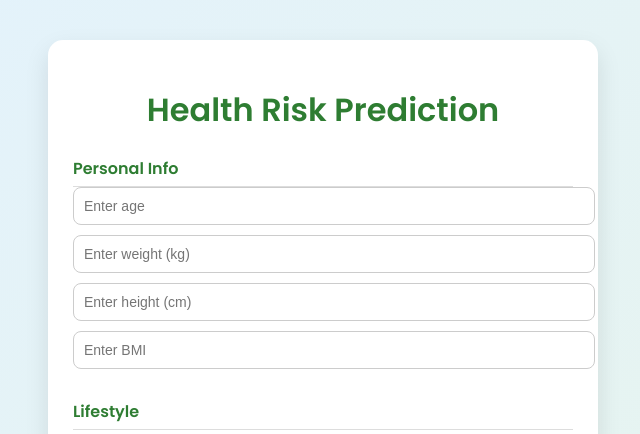
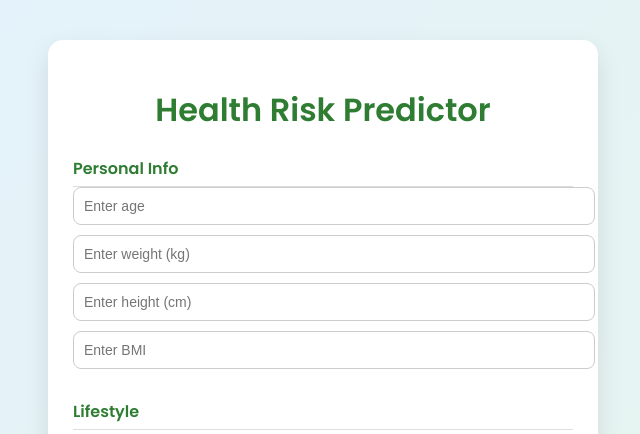
Before and after one commit to 07Armaan/Health-risk-predictor, a Python web app: template templates/index.html in a window 1280 px wide. Shown: the top 434 px of the page, without its empty margins (317-957 px from the left). Run offline with Jinja, Linux system fonts and the light colour scheme; the template is opened without the code that fills it, so the values that code supplies are empty.

Commit message:
small text change made

```diff
--- a/templates/index.html
+++ b/templates/index.html
@@ -89,7 +89,7 @@
 <body>
 
 <div class="container">
-    <h1>Health Risk Prediction</h1>
+    <h1>Health Risk Predictor</h1>
 
     <form action="/predict" method="post">
 
```
